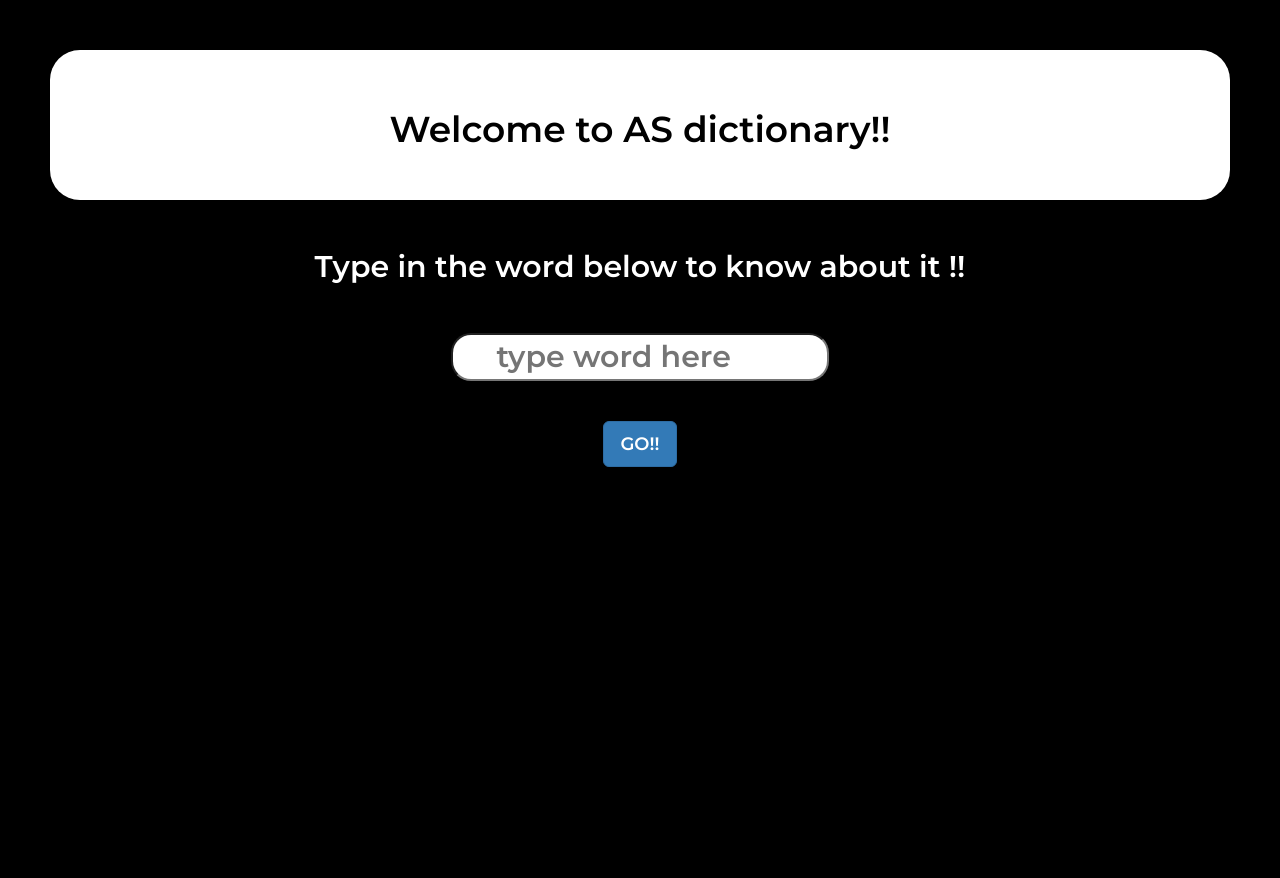
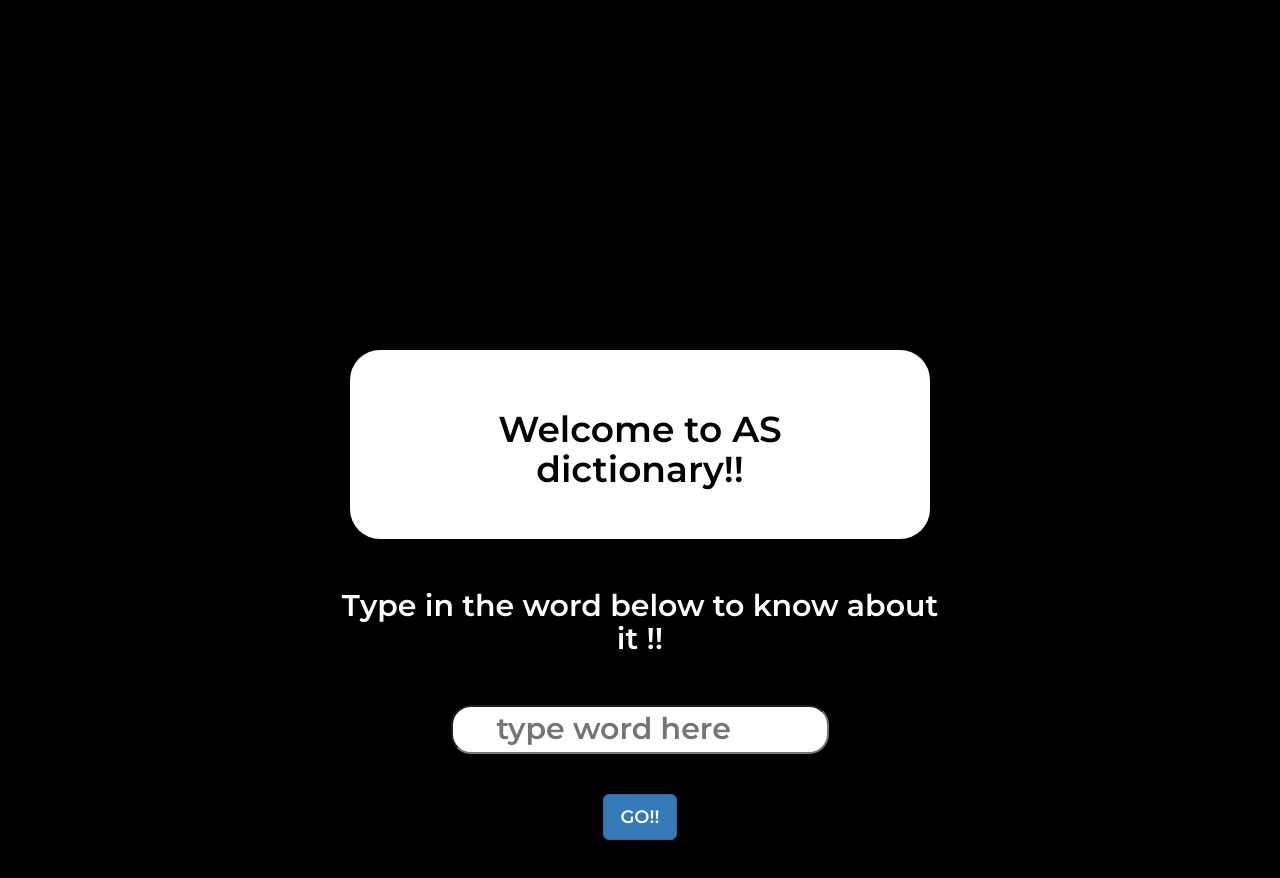
Before and after one commit to asmdspyder/dictionary, a plain HTML site: page index.html in a window 1280 px wide. Before the commit the page ends 800 px from the top, so only its background shows below. Drawn offline with nearby package versions, Linux system fonts and the light colour scheme.

Commit message:
Add files via upload

```diff
--- a/styles.css
+++ b/styles.css
@@ -3,6 +3,8 @@ body{
   color:white;
   background-color:black;
   font-family:"Montserrat",sans-serif;
+  margin: 200px;
+  padding: 100px;
 
 }
 
```
